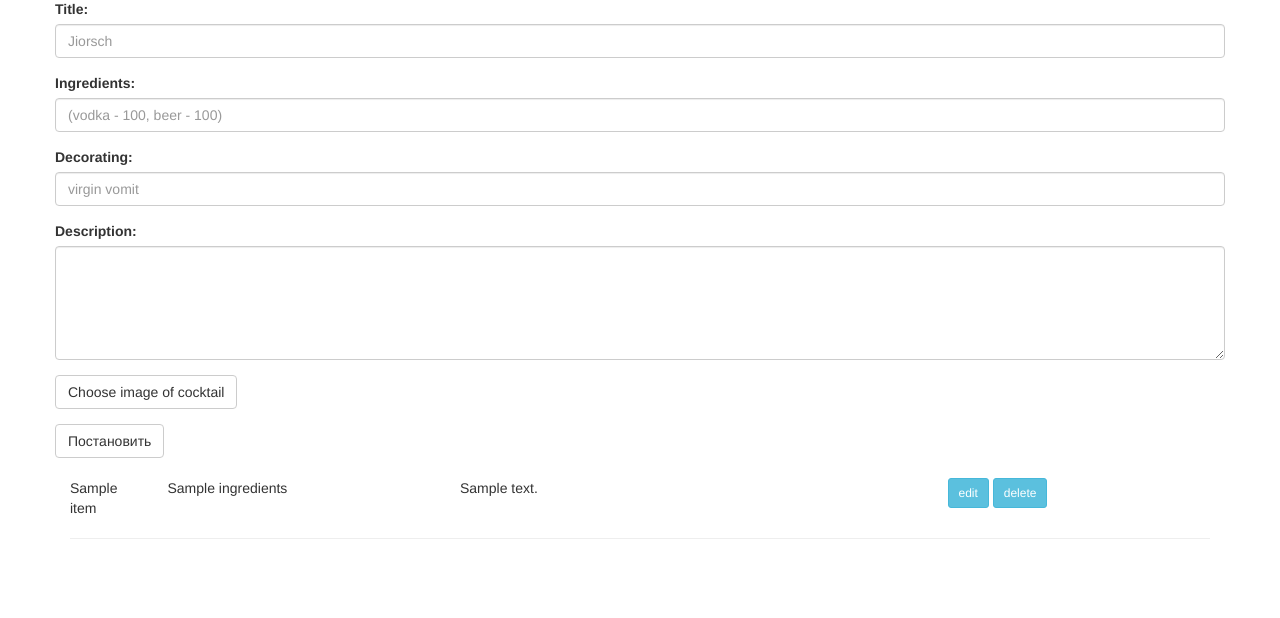
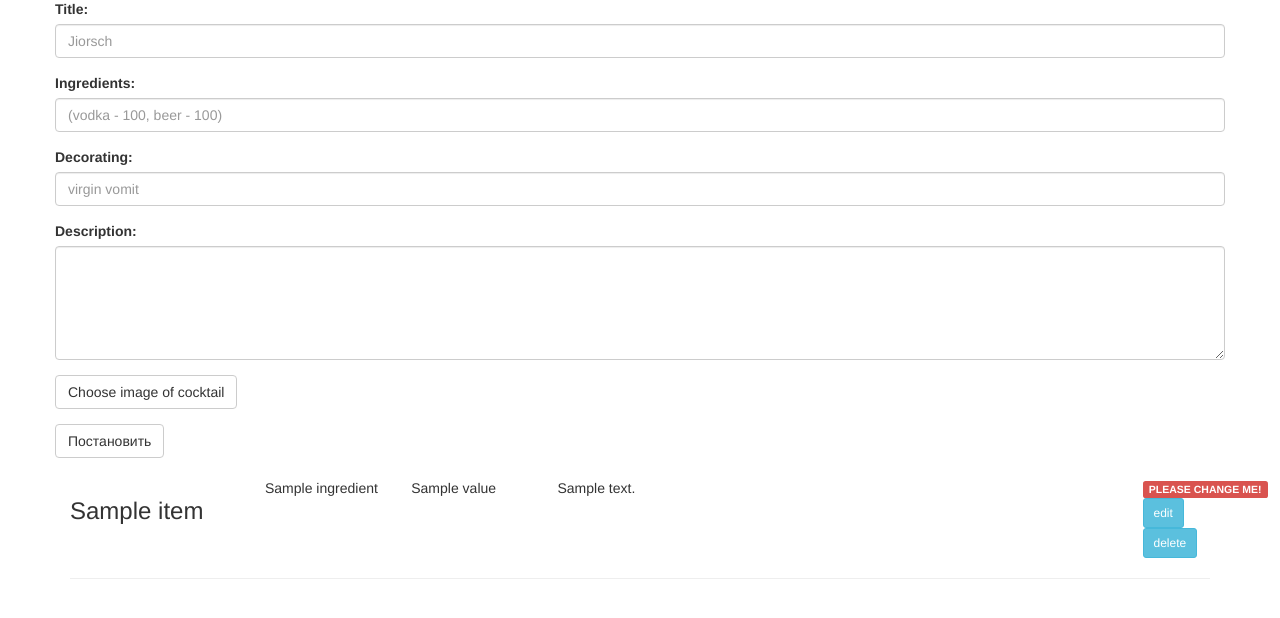
Before and after one commit to alexeyproskuryakov/scm, a Flask app: page / in a window 1280 px wide. Shown: the part 65-683 px from the top of the page. Run offline with Flask 2, Linux system fonts and the light colour scheme; a database or web service that is not in the repository returns one stand-in record (values such as "Sample title"); some libraries are stand-ins or nearby versions.

Commit message:
enchasemnts web and refactoring

```diff
--- a/scm/db.py
+++ b/scm/db.py
@@ -13,10 +13,12 @@
             self.receipts.create_index('title', 'text', unique=True)
             self.receipts.create_index('description', 'text')
             self.receipts.create_index('ingredients', 'text')
+            self.receipts.create_index('invalid')
+            self.receipts.create_index('recipe_id', unique=True)
 
-    def save_receipt(self, receipt):
-        return self.receipts.update_one({'title': receipt['title']},
-                                 {'$set': receipt}, upsert=True)
+    def save_recipe(self, recipe):
+        return self.receipts.update_one({'title': recipe['title']},
+                                        {'$set': recipe}, upsert=True)
 
     def get_receipt(self, receipt_title):
         return self.receipts.find_one({'title': receipt_title})
@@ -31,4 +33,12 @@
     def clean_recipes(self):
         return self.receipts.delete_many({})
 
+    def get_invalid_recipe_ids(self):
+        return set(map(lambda x: x.get('recipe_id'),
+                       self.receipts.find({'invalid': True}, {'recipe_id': True})))
+
+    def get_all_recipes(self):
+        return self.receipts.find()
+
+
 receipt_db = ReceiptDb()
--- a/scm/server.py
+++ b/scm/server.py
@@ -32,16 +32,22 @@
 
 def parse_ingredients(input):
     return map(
-        lambda x: {'name': x[:x.index('-')].strip(), 'value': x[x.index('-'):].strip()},
-        input.split(',')
+        lambda x: {'name': x[:x.index('-')].strip(), 'value': x[x.index('-') + 1:].strip()},
+        filter(lambda x: x, input.split(','))
     )
 
 
 @app.route("/")
 def recipes_ok():
     q = request.args.get("q", None)
-    recipe_list = data_base.get_receipt_like(q)
-    return render_template("main.html", recipes=recipe_list)
+    if q:
+        recipe_list = data_base.get_receipt_like(q)
+    else:
+        recipe_list = list(data_base.get_all_recipes())
+
+    bad_recipe_ids = data_base.get_invalid_recipe_ids()
+
+    return render_template("main.html", recipes=recipe_list, bad_receipe_ids=bad_recipe_ids)
 
 
 @app.route("/update_recipe", methods=['POST'])
@@ -55,9 +61,11 @@
 
     description = request.form.get('description')
     decorating = request.form.get('decorating')
+    recipe_id = request.form.get('recipe_id')
     if title and ingredients and description:
-        save_result = data_base.save_receipt(
-            {'title': title, 'description': description, 'ingredients': ingredients, 'decorating': decorating})
+        save_result = data_base.save_recipe(
+            {'title': title, 'description': description, 'ingredients': ingredients, 'decorating': decorating,
+             'recipe_id': recipe_id})
         return jsonify(**{'ok': True, 'updated': save_result.modified_count})
 
     return jsonify(**{'ok': False, 'error': 'Needed some fields value.'})
@@ -68,22 +76,23 @@
     # check if the post request has the file part
     if 'cocktails_file' not in request.files:
         flash('No file part')
-        return redirect(request.url)
+        return redirect(url_for('recipes_ok'))
     file = request.files['cocktails_file']
     # if user does not select file, browser also
     # submit a empty part without filename
     if file.filename == '':
         flash('No selected file')
-        return redirect(request.url)
+        return redirect(url_for('recipes_ok'))
     if file and file.filename:
         bad_recipes = []
         try:
             for recipe in load(file):
-                if recipe_is_valid(recipe):
-                    data_base.save_receipt(recipe)
-                else:
-                    bad_recipes.append(recipe)
-            return render_template("main.html", bad_recipes=bad_recipes)
+                if not recipe_is_valid(recipe):
+                    recipe['invalid'] = True
+
+                data_base.save_recipe(recipe)
+
+            return redirect(url_for('recipes_ok'))
         except Exception as e:
             print e
             flash('Some error: %s' % e.message)
--- a/scm/templates/main.html
+++ b/scm/templates/main.html
@@ -6,7 +6,7 @@
     {%block head%}
     <!-- Latest compiled and minified JavaScript -->
 
-    <script src="https://ajax.googleapis.com/ajax/libs/jquery/1.9.0/jquery.min.js"></script>
+    <script src="https://ajax.googleapis.com/ajax/libs/jquery/2.2.4/jquery.min.js"></script>
 
     <script src="https://maxcdn.bootstrapcdn.com/bootstrap/3.3.7/js/bootstrap.min.js"
             integrity="sha384-Tc5IQib027qvyjSMfHjOMaLkfuWVxZxUPnCJA7l2mCWNIpG9mGCD8wGNIcPD7Txa"
@@ -49,6 +49,7 @@
 
     <div class="row">
         <form enctype="multipart/form-data" id="recipe-form">
+            <input type="hidden" name="recipe_id" id="recipe-id">
             <div class="form-group">
                 <label for="title">Title:</label>
                 <input type="text" class="form-control" id="title" name="title" placeholder="Jiorsch">
@@ -86,31 +87,25 @@
     </div>
     {%else%}
     {%for recipe in recipes%}
-    <div class="row">
-        <div class="col-md-1">{{recipe.get("title", "-")}}</div>
-        <div class="col-md-3">{{recipe.get("ingredients", "-")}}</div>
-        <div class="col-md-5">{{recipe.get("description", "-")}}</div>
-        <div class="col-md-2">
-            <button class="btn btn-sm btn-info" onclick="edit()">
-                edit
-            </button>
-            <button class="btn btn-sm btn-info" onclick="delete()">
-                delete
-            </button>
+    <div class="row" id="{{recipe.get('recipe_id')}}">
+        <div class="col-md-2 title"><h3>{{recipe.get("title", "-")}}</h3></div>
+        <div class="col-md-3 ingredients">
+
+            {%for ingr in recipe.get("ingredients", "-")%}
+            <div class="row">
+                <div class="col-md-6 name">{{ingr['name']}}</div>
+                <div class="col-md-6 value">{{ingr['value']}}</div>
+            </div>
+            {%endfor%}
         </div>
-    </div>
-    <hr>
-    {%endfor%}
-    {%endif%}
+        <div class="col-md-6 description">{{recipe.get("description", "-")}}</div>
+        <div class="col-md-1">
+            {% if recipe.get('recipe_id') in bad_receipe_ids %}
+            <span class="label label-danger">PLEASE CHANGE ME!</span>
+            {%else%}
+            <span class="label label-success">ok</span>
+            {%endif%}
 
-    {%if bad_recipes%}
-    <h1>Есть некоторые рецепты которые я не смог распознать :( ...</h1>
-    {%for recipe in bad_recipes%}
-    <div class="row" id="{{recipe.get('recipe_id')}}">
-        <div class="col-md-3 title">{{recipe.get("title", "-")}}</div>
-        <div class="col-md-3 ingredients">{{recipe.get("ingredients", "-")}}</div>
-        <div class="col-md-9 description">{{recipe.get("description", "-")}}</div>
-        <div class="col-md-2">
             <button class="btn btn-sm btn-info" onclick="edit('{{recipe.get('recipe_id')}}')">
                 edit
             </button>
@@ -122,7 +117,6 @@
     <hr>
     {%endfor%}
     {%endif%}
-
 
 </div>
 </body>
@@ -144,13 +138,23 @@
     {
         var container = $('#'+recipeID),
             title = container.children('.title').text(),
-            ingredients = container.children('.ingredients').text(),
+            ingredients = container.children('.ingredients').children('.row'),
             description = container.children('.description').text();
             console.log(title, ingredients, description)
 
+
+        ingredientsString = "";
+        ingredients.each(function(i, x){
+            var name = $(x).children('.name').text(),
+                value = $(x).children('.value').text();
+
+            ingredientsString += name + ' - ' + value + ',';
+        });
+
         $('#title').val(title);
-        $('#ingredients').val(ingredients);
+        $('#ingredients').val(ingredientsString);
         $('#description').val(description);
+        $('#recipe-id').val(recipeID);
     }
 
 
@@ -183,6 +187,7 @@
 
 
 
+
 </script>
 
 </html>
```
